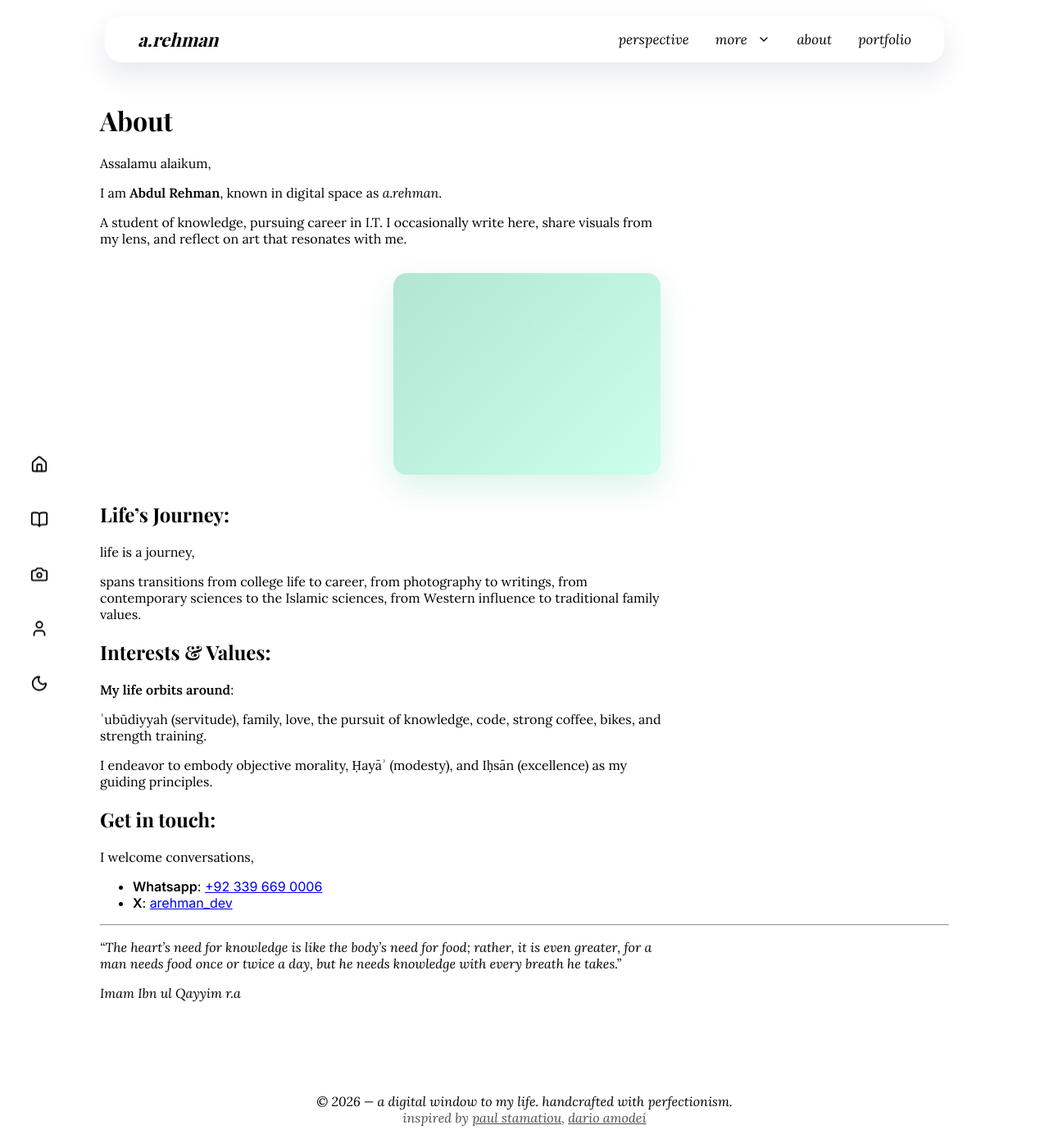
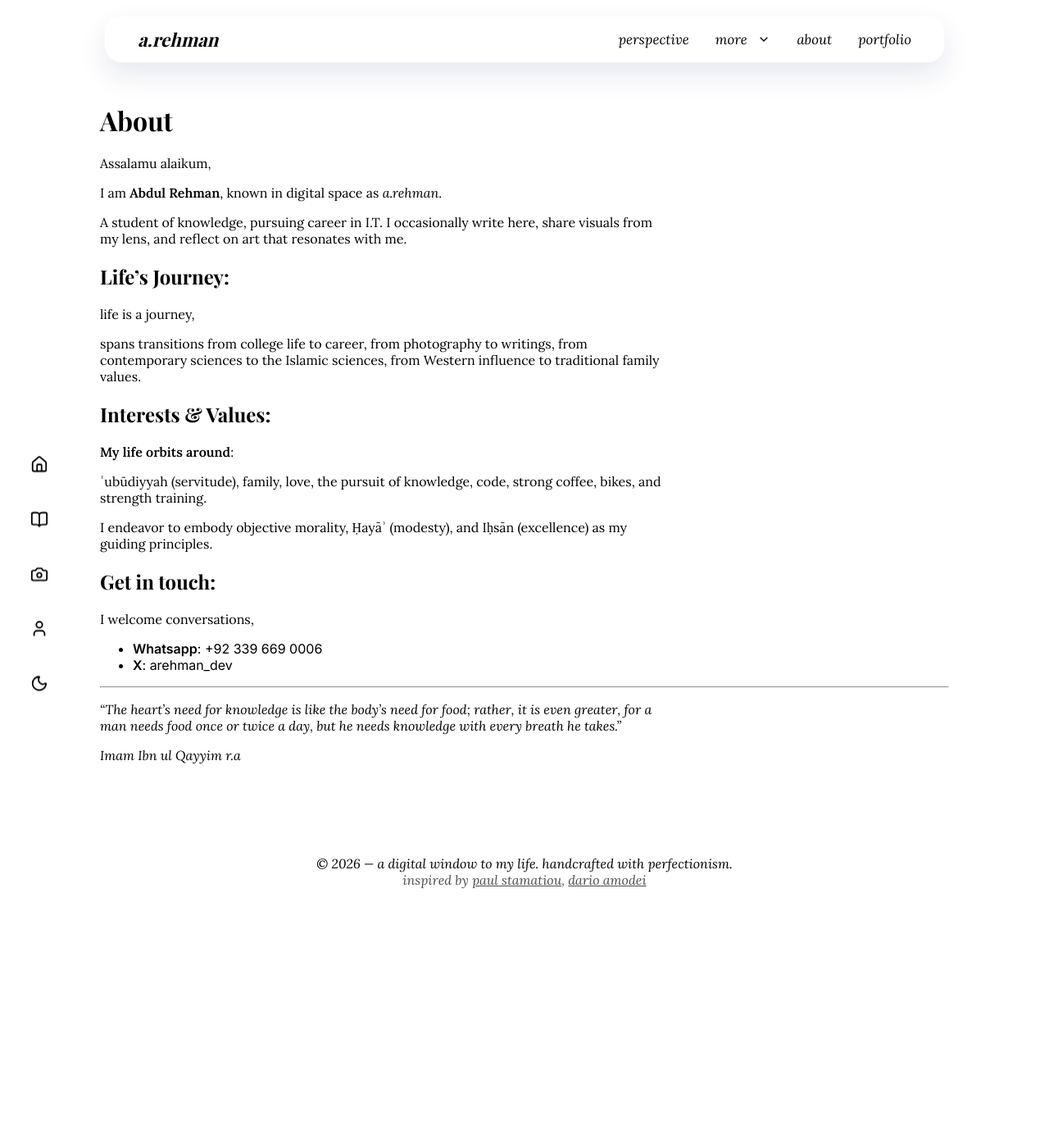
Before and after one commit to arehman-dev/arehman-dev.github.io, a Jekyll site: the page built from about.md, in a window 1280 px wide and 1400 px high. Shown: the whole window at 82% size. Built offline with Jekyll 4.4.1, drawn with Linux system fonts in a browser that asks for light colours; some web fonts are replaced.

Commit message:
Fix: remove dropdown green fill, increase opacity (0.85), comment out about portrait box, add global link styling

```diff
--- a/about.md
+++ b/about.md
@@ -12,11 +12,13 @@
 
 A student of knowledge, pursuing career in I.T. I occasionally write here, share visuals from my lens, and reflect on art that resonates with me.
 
+<!--
 <div class="about-portrait-wrapper">
   <div class="about-portrait">
-    <!-- <img src="/about/images/portrait.jpeg" alt="Abdul Rehman"> -->
+    <img src="/about/images/portrait.jpeg" alt="Abdul Rehman">
   </div>
 </div>
+-->
 
 ## Life's Journey:
 
--- a/assets/css/style.css
+++ b/assets/css/style.css
@@ -48,6 +48,19 @@
 
 h1, h2, h3 { font-family: 'Playfair Display', serif; color: var(--text-main); }
 p { font-family: 'Lora', serif; max-width: 70ch; }
+
+a {
+    color: var(--text-main);
+    text-decoration: none;
+}
+
+a:visited {
+    color: var(--text-main);
+}
+
+a:hover {
+    color: var(--accent);
+}
 
 /* --- 3. SIDEBAR & TOOLS --- */
 .sidebar {
@@ -182,7 +195,7 @@
     left: 0;
     display: flex;
     flex-direction: column;
-    background: var(--glass-bg);
+    background: rgba(255, 255, 255, 0.85);
     backdrop-filter: blur(16px);
     -webkit-backdrop-filter: blur(16px);
     border: 1px solid var(--card-border);
@@ -217,7 +230,6 @@
 
 .dropdown-menu a:hover {
     color: var(--accent);
-    background: rgba(1, 172, 106, 0.08);
     padding-left: 1.4rem;
 }
 
```
